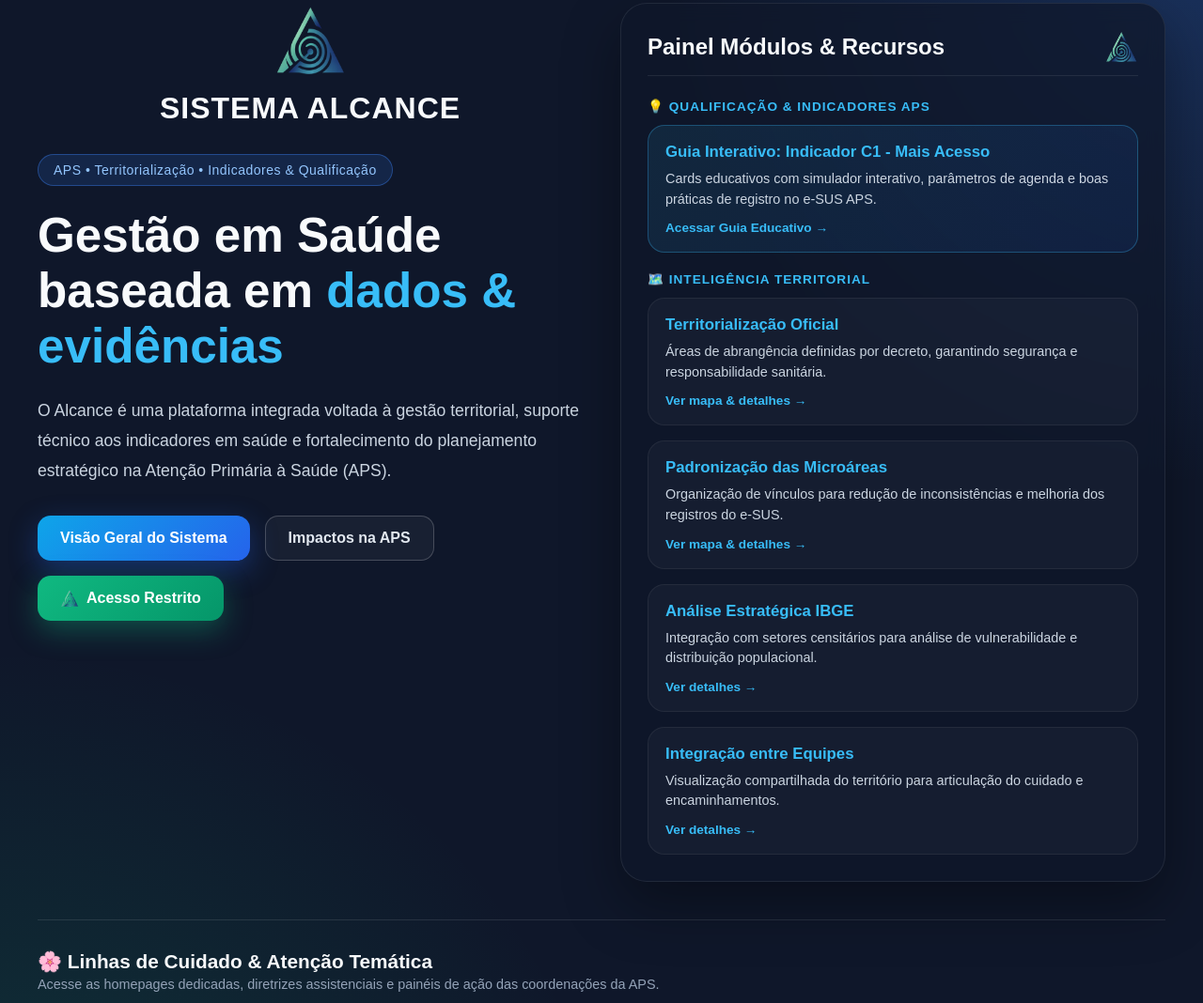
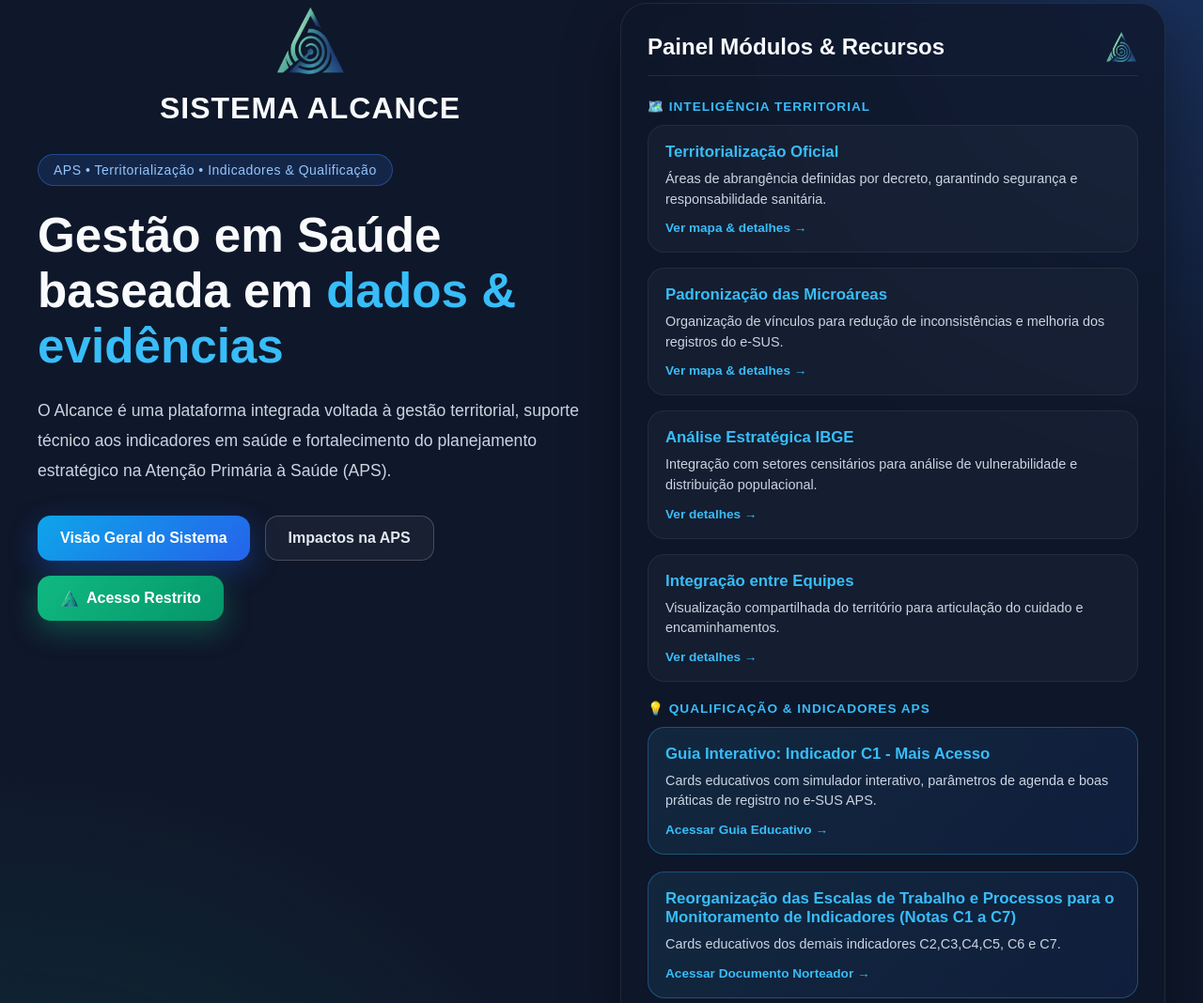
Before and after one commit to AlcanceDAB/sistemaalcance, a plain HTML site: page index.html in a window 1280 px wide. Shown: the part 57-1125 px from the top of the page at 94% size. Drawn offline with Linux system fonts and the light colour scheme.

Commit message:
Update index.html

```diff
--- a/index.html
+++ b/index.html
@@ -614,22 +614,8 @@ height="0" width="0" style="display:none;visibility:hidden"></iframe></noscript>
         <img src="faviconA_500x476.png" alt="Logo Intranet" style="width: 36px; height: 36px;">
       </div>
 
-      <!-- SEÇÃO 1: EDUCAÇÃO & INDICADORES DA APS -->
-      <div class="section-title">💡 Qualificação & Indicadores APS</div>
-      <div class="card-grid">
 
-
-        <a href="monitoramento_c1.html" class="card card-featured" id="modal_monitoramento_c1" name="modal_monitoramento_c1">
-          <div>
-            <h3>Guia Interativo: Indicador C1 - Mais Acesso</h3>
-            <p>Cards educativos com simulador interativo, parâmetros de agenda e boas práticas de registro no e-SUS APS.</p>
-          </div>
-          <span class="card-action">Acessar Guia Educativo &rarr;</span>
-        </a>
-
-      </div>
-
-      <!-- SEÇÃO 2: TERRITORIALIZAÇÃO E INTELIGÊNCIA -->
+      <!-- SEÇÃO 1: TERRITORIALIZAÇÃO E INTELIGÊNCIA -->
       <div class="section-title">🗺️ Inteligência Territorial</div>
       <div class="card-grid">
 
@@ -666,6 +652,35 @@ height="0" width="0" style="display:none;visibility:hidden"></iframe></noscript>
         </div>
 
       </div>
+
+      <!-- SEÇÃO 1: EDUCAÇÃO & INDICADORES DA APS -->
+      <div class="section-title">💡 Qualificação & Indicadores APS</div>
+      <div class="card-grid">
+
+
+        <a href="monitoramento_c1.html" class="card card-featured" id="modal_monitoramento_c1" name="modal_monitoramento_c1">
+          <div>
+            <h3>Guia Interativo: Indicador C1 - Mais Acesso</h3>
+            <p>Cards educativos com simulador interativo, parâmetros de agenda e boas práticas de registro no e-SUS APS.</p>
+          </div>
+          <span class="card-action">Acessar Guia Educativo &rarr;</span>
+        </a>
+
+      </div>
+<br>
+    <div class="card-grid">
+
+        <a href="organiza_aps.html" class="card card-featured" id="modal_monitoramento_indicadores" name="modal_monitoramento_indicadores">
+          <div>
+            <h3>Reorganização das Escalas de Trabalho e Processos para o Monitoramento de Indicadores (Notas C1 a C7)</h3>
+            <p>Cards educativos  dos demais indicadores C2,C3,C4,C5, C6 e C7.</p>
+          </div>
+          <span class="card-action">Acessar Documento Norteador &rarr;</span>
+        </a>
+
+      </div>
+
+
     </div>
 
   </div> <!-- /container -->
```
